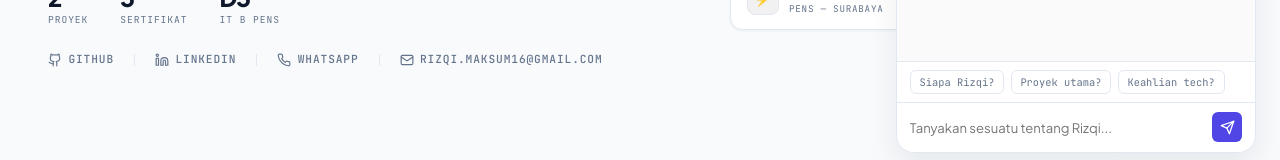
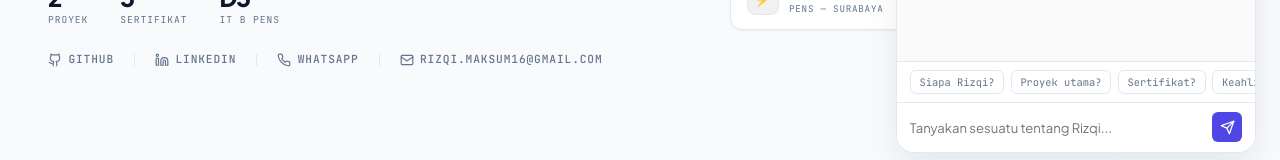
Before and after one commit to rizqimaksum16-coder/portofoliofix, a React (Vite) app: page / in a window 1280 px wide. Both pictures are taken after a click on the button "AI Assistant". Shown: the part 567-727 px from the top of the page. Built offline with nearby package versions, Linux system fonts and the light colour scheme.

Commit message:
Add certificates and achievements knowledge to AI Assistant and Chatbot

```diff
--- a/src/components/AiChatbot.jsx
+++ b/src/components/AiChatbot.jsx
@@ -33,6 +33,10 @@ export default function AiChatbot() {
     {
       keywords: ['kontak', 'hubungi', 'email', 'whatsapp', 'wa', 'hiring', 'freelance'],
       answer: 'Anda bisa menghubungi Rizqi melalui WhatsApp di 085785470355 (wa.me/6285785470355), email ke rizqi.maksum16@gmail.com, LinkedIn (linkedin.com/in/m-rizqi-ma-sum-109094322), atau melalui Form Kontak di bawah.'
+    },
+    {
+      keywords: ['sertifikat', 'sertifikasi', 'prestasi', 'penghargaan', 'achievement', 'certificate'],
+      answer: 'Sertifikat & Pencapaian Rizqi meliputi: 1) Online Course Certificate (ITS & U.S. Consulate General Surabaya, 2026), 2) Hackathon Certificate (Hackathon Competition, 2026), dan 3) Semi Finalist Samsung Innovation Campus Batch 5 (2024).'
     },
     {
       keywords: ['pens', 'kuliah', 'kampus'],
@@ -161,6 +165,7 @@ export default function AiChatbot() {
           <div className="quick-suggestions">
             <button onClick={() => handleSend('Siapa Rizqi Ma’sum?')}>Siapa Rizqi?</button>
             <button onClick={() => handleSend('Apa saja proyeknya?')}>Proyek utama?</button>
+            <button onClick={() => handleSend('Apa saja sertifikatnya?')}>Sertifikat?</button>
             <button onClick={() => handleSend('Apa keahlian teknisnya?')}>Keahlian tech?</button>
           </div>
 
--- a/src/services/aiService.js
+++ b/src/services/aiService.js
@@ -17,10 +17,14 @@ Profil Singkat:
 - Proyek Unggulan:
   1. Bloodlink — Platform Donor Darah & AI Matching (React, Node.js, Express, Leaflet, MySQL)
   2. Vendora — E-Commerce Fashion Platform (HTML, CSS, JS, Vercel)
+- Sertifikat & Pencapaian:
+  1. Online Course Certificate (2026) — ITS & U.S. Consulate General in Surabaya
+  2. Hackathon Certificate (2026) — Hackathon Competition
+  3. Semi Finalist - Samsung Innovation Campus Batch 5 (2024) — Samsung Innovation Campus
 - Kontak: WhatsApp (+62 857-8547-0355), Email (rizqi.maksum16@gmail.com)
 
 Tugas Anda:
-Jawablah pertanyaan pengunjung dengan ramah, profesional, ringkas, dan akurat dalam bahasa Indonesia. Selalu bantu pengunjung mengenal profil dan proyek Rizqi.
+Jawablah pertanyaan pengunjung dengan ramah, profesional, ringkas, dan akurat dalam bahasa Indonesia. Selalu bantu pengunjung mengenal profil, proyek, keahlian, dan sertifikat/pencapaian Rizqi.
 `;
 
 // 1. Fetch Groq API (Priority 1)
```
